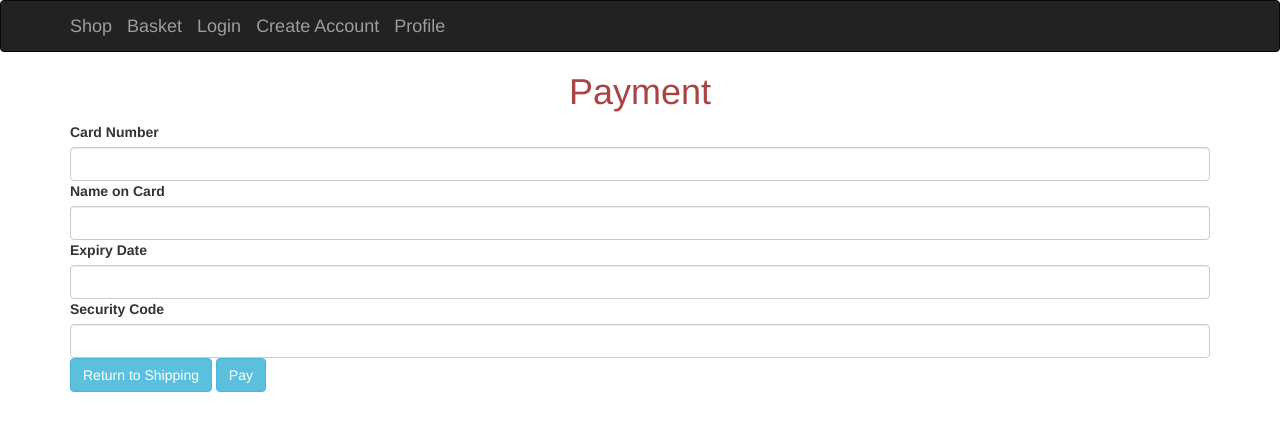
After one commit to Maked04/CM1102-Store-Coursework, a Flask app: page /checkout/payment in a window 1280 px wide. The commit adds this page. Shown: the top 431 px of the page. Run offline with Flask 3, Linux system fonts and the light colour scheme; some libraries are stand-ins or nearby versions.

Commit message:
Finished checkout forms

```diff
--- a/Store App/shop/forms.py
+++ b/Store App/shop/forms.py
@@ -1,4 +1,7 @@
-from wtforms import Form, BooleanField, PasswordField, StringField, FileField, ValidationError, validators
+from wtforms import Form, BooleanField, PasswordField, StringField, DateField, FileField, RadioField, SelectField, TextAreaField, IntegerField, ValidationError, validators
+from datetime import datetime
+import pycountry
+
 
 ALLOWED_EXTENSIONS = {'txt', 'pdf', 'png', 'jpg', 'jpeg', 'gif'}
 
@@ -34,3 +37,30 @@ class CreateAccountForm(Form):
 
 class EditProfileForm(Form):
     profile_pic = FileField("Profile Pic", [validateFile])
+
+
+class CheckoutInfoForm(Form):
+    first_name = StringField('First Name', [validators.DataRequired()])
+    surname = StringField('Surname', [validators.DataRequired()])
+    email = StringField('Email Address', [validators.Email()])
+    phone_number = IntegerField('Phone(optional)')
+    country = SelectField("Country", choices=[(country.alpha_2, country.name) for country in pycountry.countries], validators=[validators.DataRequired()])
+    #address = TextAreaField('Address', [validators.DataRequired()])
+    address = StringField('Address', [validators.DataRequired()])
+    apartment = StringField('Address 2')
+    city = StringField('City', [validators.DataRequired()])
+    postcode = StringField('Postcode', [validators.Length(min=6, max=7), validators.DataRequired()])
+
+
+class CheckoutShippingForm(Form):
+    shipping_type = RadioField("Shipping Method", choices=[("standard", "£3.99 Standard 4-5 Days"), ("express", "£7.99 Express 1-2 Days")], default="standard")
+
+
+class CheckoutPaymentForm(Form):
+    card_number = StringField(label=('Card Number'),
+        validators=[validators.DataRequired(),
+        validators.Length(min=16, max=16, message='Card Number must be 16 digits long') ])
+    name_on_card = StringField("Name on Card", [validators.DataRequired()])
+    #expiry_date = DateField('Expiry Date', format='%Y-%m', default=datetime.now(), validators=[validators.DataRequired()])
+    expiry_date = StringField('Expiry Date', validators=[validators.DataRequired()])
+    csv = StringField('Security Code', [validators.DataRequired(), validators.Length(min=3, max=3)])
--- a/Store App/shop/routes.py
+++ b/Store App/shop/routes.py
@@ -2,7 +2,7 @@ from shop import app, db
 from .models import Product, User, Order, OrderItem, Customer
 from flask import render_template, flash, session, redirect, url_for, request, json
 from .form_helper import FormHelper
-from .forms import CheckoutForm, LoginForm, CreateAccountForm, EditProfileForm
+from .forms import *
 import os
 
 #PRODUCT_UPLOAD_FOLDER = 'static/product_pics'
@@ -162,6 +162,68 @@ def basket():
 
     return render_template("basket.html", basket=basket, total=total)
 
+@app.route('/checkout/info', methods=["GET", "POST"])
+def checkout_info():
+    form = CheckoutInfoForm(request.form)
+    if request.method == 'POST' and form.validate():
+        checkout_info = {"first_name":form.first_name.data, "surname":form.surname.data, "email":form.email.data, \
+                         "number":form.phone_number.data, "country":form.country.data, "address":form.address.data, \
+                         "apartment":form.apartment.data, "city":form.city.data, "postcode":form.postcode.data}
+        session["checkout_info"] = checkout_info
+        return redirect(url_for('checkout_shipping'))
+
+    basket = get_basket()
+    total = get_basket_total(basket)
+
+    return render_template("checkout_info.html", form=form, basket=basket, total=total)
+
+@app.route('/checkout/shipping', methods=["GET", "POST"])
+def checkout_shipping():
+    form = CheckoutShippingForm(request.form)
+    if request.method == 'POST' and form.validate():
+        shipping_info = {"shipping_type": form.shipping_type.data}
+        session["checkout_shipping"] = shipping_info
+        return redirect(url_for('checkout_payment'))
+
+    return render_template("checkout_shipping.html", form=form)
+
+@app.route('/checkout/payment', methods=["GET", "POST"])
+def checkout_payment():
+    form = CheckoutPaymentForm(request.form)
+    items = None
+    if request.method == 'POST' and form.validate():
+        checkout_payment = {"card_number":form.card_number.data, "name_on_card":form.name_on_card.data, "expiry_date":form.expiry_date.data, "csv":form.csv.data}
+        session["checkout_payment"] = checkout_payment
+        # Check that all the relevant info is available in session
+        # in case page is reached without previous steps
+        if {'checkout_info', 'checkout_shipping', 'checkout_payment'} <= set(session):
+            checkout_info = session['checkout_info']
+            checkout_shipping = session['checkout_shipping']
+            checkout_payment = session['checkout_payment']
+            if 'Basket' in session:
+                basket = session['Basket']
+                if len(basket) > 0:
+                    items = get_order_items(basket)
+            if 'logged' in session:
+                user = User.get_user_from_username(session['username'])
+                if user is not None:
+                    if items is not None:
+                        customer_id = Customer.add_customer(user.id, checkout_info['first_name'], checkout_info['surname'], checkout_info['email'], checkout_info['number'], checkout_info['address'], checkout_info['apartment'], checkout_info['country'], checkout_info['city'], checkout_info['postcode'], checkout_payment['card_number'], checkout_payment['name_on_card'], checkout_payment['expiry_date'], checkout_payment['csv'])
+                        Order.add_order(customer_id, items, checkout_shipping["shipping_type"])
+                        #order_id = Order.add_order(user.id, items)
+                        flash('Order successfull')
+                        return redirect(url_for('profile'))
+            else:
+                # If not logged in
+                if items is not None:
+                    customer_id = Customer.add_customer(None, checkout_info['first_name'], checkout_info['surname'], checkout_info['email'], checkout_info['number'], checkout_info['address'], checkout_info['apartment'], checkout_info['country'], checkout_info['city'], checkout_info['postcode'], checkout_payment['card_number'], checkout_payment['name_on_card'], checkout_payment['expiry_date'], checkout_payment['csv'])
+                    Order.add_order(customer_id, items, checkout_shipping["shipping_type"])
+                    flash('Order successfull')
+                    return redirect(url_for('index'))
+
+    return render_template("checkout_payment.html", form=form)
+
+
 @app.route('/checkout', methods=["GET", "POST"])
 def checkout():
     form = CheckoutForm(request.form)
@@ -269,3 +331,10 @@ def profile():
         return render_template('profile.html', form=form, orders=orders, current_pic=current_pic, logged=("logged" in session))
 
     return redirect(url_for('login'))
+
+@app.route('/test', methods=['GET', 'POST'])
+def test():
+    form = CheckoutInfoForm(request.form)
+    if request.method == 'POST' and form.validate():
+        return redirect(url_for('checkout_shipping'))
+    return render_template('test.html', form=form)
--- a/Store App/shop/templates/basket.html
+++ b/Store App/shop/templates/basket.html
@@ -44,6 +44,6 @@ Paraphonealia
 
 <p> Basket Total: {{total}} </p>
 {% if total != 0 %}
-<a href="checkout" class="Button_link">Continue to Checkout</a>
+<a href="checkout/info" class="Button_link">Continue to Checkout</a>
 {% endif %}
 {% endblock %}
--- /dev/null
+++ b/Store App/shop/templates/checkout_payment.html
@@ -0,0 +1,38 @@
+{% extends "bootstrap/base.html" %}
+{% import "bootstrap/wtf.html" as wtf %}
+
+{% block title %}Paraphonealia{% endblock %}
+
+{% block styles %}
+{{super()}}
+<link rel="stylesheet" href="{{ url_for('static', filename='css/productPage.css') }}">
+{% endblock %}
+
+
+{% block navbar %}
+    <nav class="navbar navbar-inverse" role="navigation">
+        <div class="container">
+		<a class="navbar-brand" href="{{ url_for('index') }}">Shop</a>
+		<a class="navbar-brand" href="{{ url_for('basket') }}">Basket</a>
+		<a class="navbar-brand" href="{{ url_for('login') }}">Login</a>
+	    <a class="navbar-brand" href="{{ url_for('create_account') }}">Create Account</a>
+		<a class="navbar-brand" href="{{ url_for('profile') }}">Profile</a>
+        </div>
+    </nav>
+{% endblock %}
+
+{% block content %}
+<div class="text-center h1 text-danger"> Payment</div>
+<div class="container">
+	{% from "_formhelpers.html" import render_field %}
+	<form method=post enctype="multipart/form-data">
+		{{ render_field(form.card_number, class="form-control") }}
+		{{ render_field(form.name_on_card, class="form-control") }}
+		{{ render_field(form.expiry_date, class="form-control") }}
+		{{ render_field(form.csv, class="form-control") }}
+
+		<a href="/checkout/shipping" class="btn btn-info mt-2">Return to Shipping</a>
+		<input type=submit value="Pay" class="btn btn-info mt-2">
+	</form>
+</div>
+{% endblock %}
```
Also changed, not shown: Store App/shop/models.py (+25 -4 lines), Store App/shop/static/css/productPage.css (+61 -0 lines), Store App/shop/templates/checkout_info.html (added, +84 -0 lines), Store App/shop/templates/checkout_shipping.html (added, +36 -0 lines), Store App/shop/templates/index.html (+0 -31 lines), Store App/shop/data.sqlite3.
